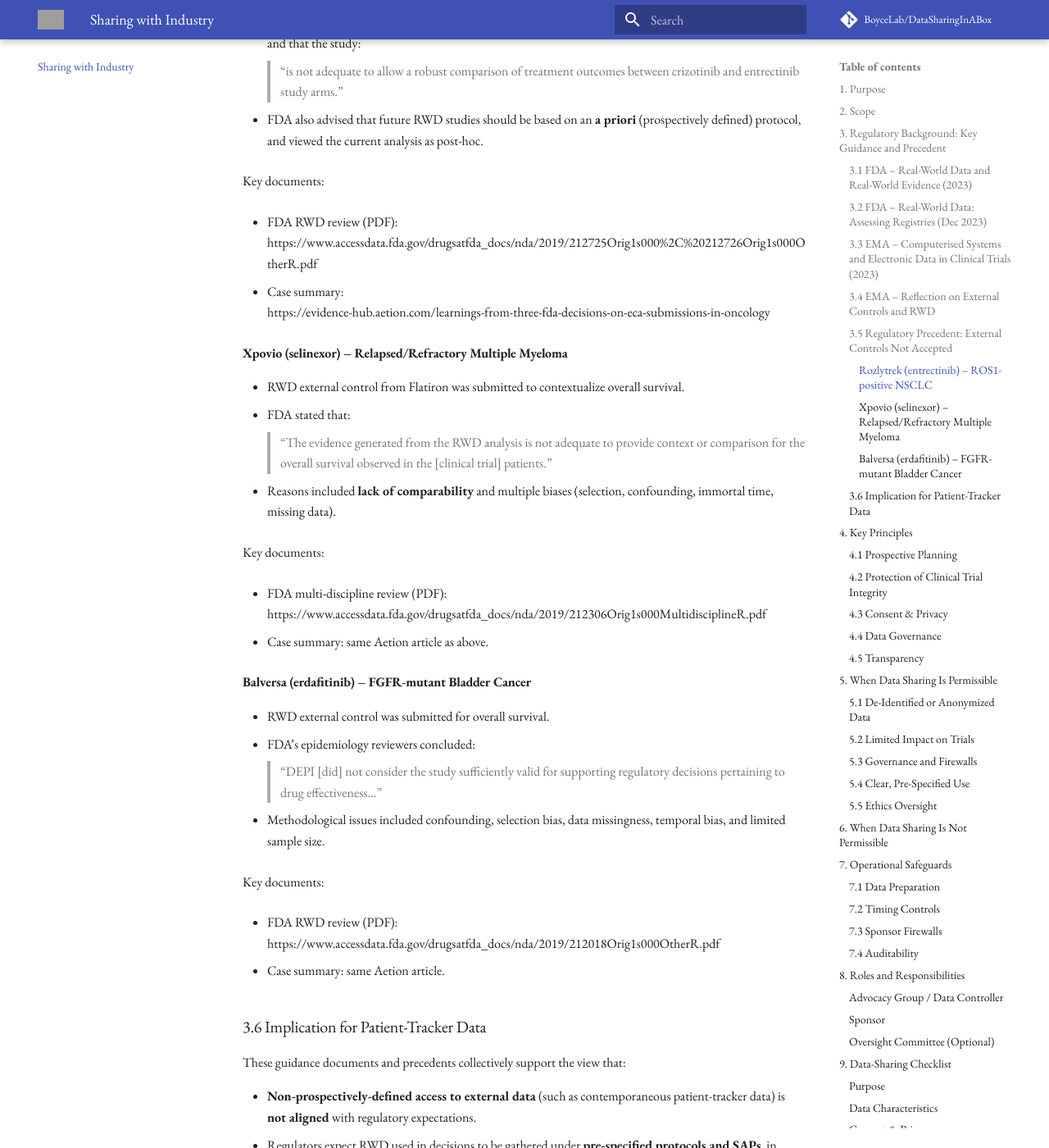
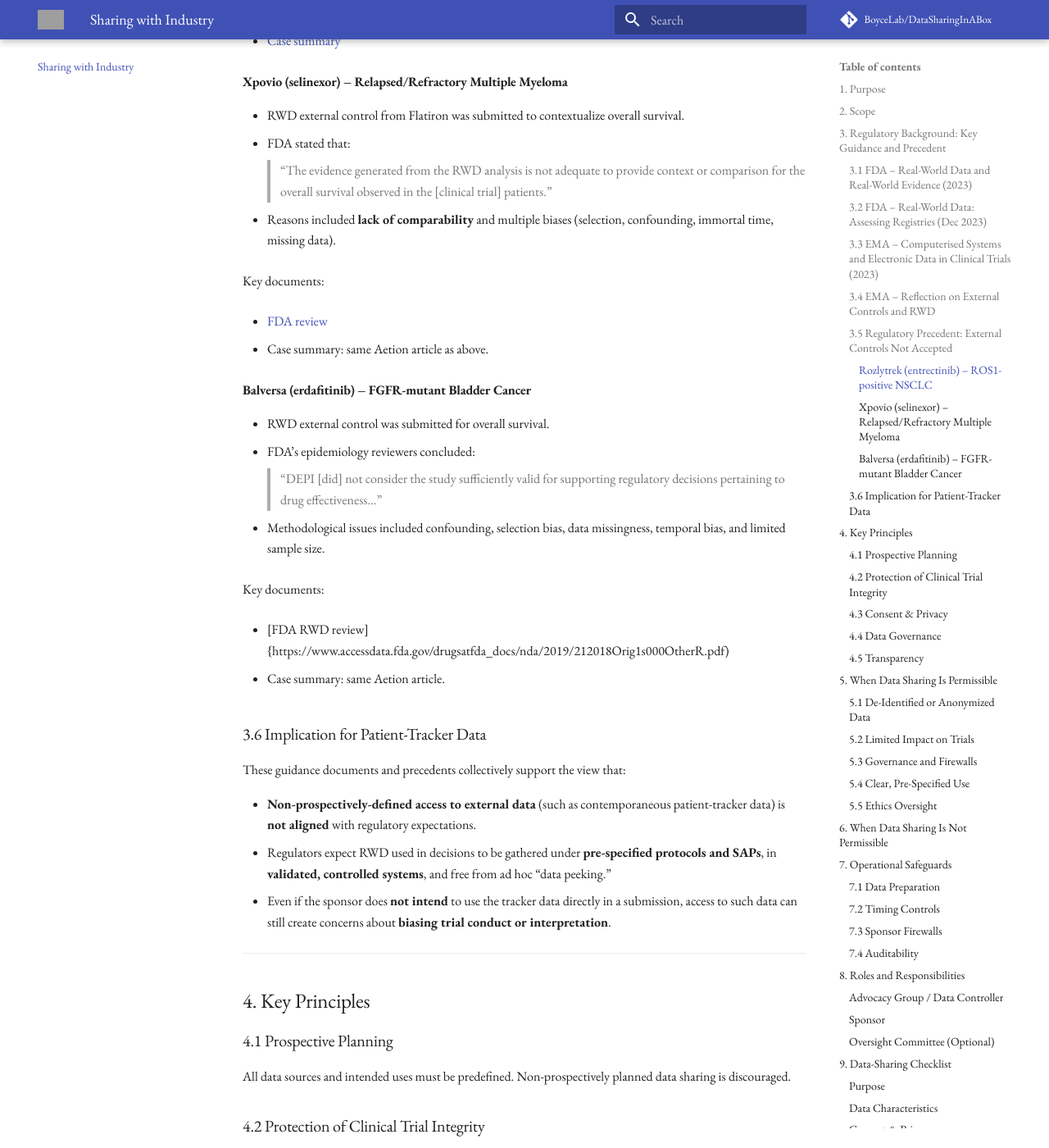
Before and after one commit to BoyceLab/DataSharingInABox, an MkDocs documentation site: the page built from docs/industry.md, in a window 1280 px wide and 1400 px high, scrolled down 3658 px. Shown: the whole window at 82% size. Built offline with MkDocs 1.6.1 and Material for MkDocs 9.7.7, drawn with Linux system fonts in a browser that asks for light colours; comment, search, counter and statistics services are not loaded; some of the changed text lies outside the part shown; grey boxes are pictures that could not be loaded.

Commit message:
Update industry.md

```diff
--- a/docs/industry.md
+++ b/docs/industry.md
@@ -104,8 +98,7 @@
 **Program:**
 “Development of a reflection paper on the use of external controls in evidence generation and regulatory decision-making.”
 
-- EMA page:
-  https://www.ema.europa.eu/en/development-reflection-paper-use-external-controls-evidence-generation-regulatory-decision-making-scientific-guideline
+- [EMA page](https://www.ema.europa.eu/en/development-reflection-paper-use-external-controls-evidence-generation-regulatory-decision-making-scientific-guideline)
 
 The reflection work emphasizes that external controls and RWD must be used under **prospectively planned, well-governed designs** to avoid bias. External data that are not pre-specified or quality-controlled are considered high-risk for decision-making.
 
@@ -123,11 +116,9 @@
 
 Key documents:
 
-- FDA RWD review (PDF):
-  https://www.accessdata.fda.gov/drugsatfda_docs/nda/2019/212725Orig1s000%2C%20212726Orig1s000OtherR.pdf
+- [FDA RWD review](https://www.accessdata.fda.gov/drugsatfda_docs/nda/2019/212725Orig1s000%2C%20212726Orig1s000OtherR.pdf)
 
-- Case summary:
-  https://evidence-hub.aetion.com/learnings-from-three-fda-decisions-on-eca-submissions-in-oncology
+- [Case summary](https://evidence-hub.aetion.com/learnings-from-three-fda-decisions-on-eca-submissions-in-oncology)
 
 #### Xpovio (selinexor) – Relapsed/Refractory Multiple Myeloma
 
@@ -139,8 +130,7 @@
 
 Key documents:
 
-- FDA multi-discipline review (PDF):
-  https://www.accessdata.fda.gov/drugsatfda_docs/nda/2019/212306Orig1s000MultidisciplineR.pdf
+- [FDA review](https://www.accessdata.fda.gov/drugsatfda_docs/nda/2019/212306Orig1s000MultidisciplineR.pdf)
 
 - Case summary: same Aetion article as above.
 
@@ -154,8 +144,7 @@
 
 Key documents:
 
-- FDA RWD review (PDF):
-  https://www.accessdata.fda.gov/drugsatfda_docs/nda/2019/212018Orig1s000OtherR.pdf
+- [FDA RWD review]{https://www.accessdata.fda.gov/drugsatfda_docs/nda/2019/212018Orig1s000OtherR.pdf)
 
 - Case summary: same Aetion article.
 
```
Also changed, not shown: other parts of docs/industry.md (+4 -10 lines).
